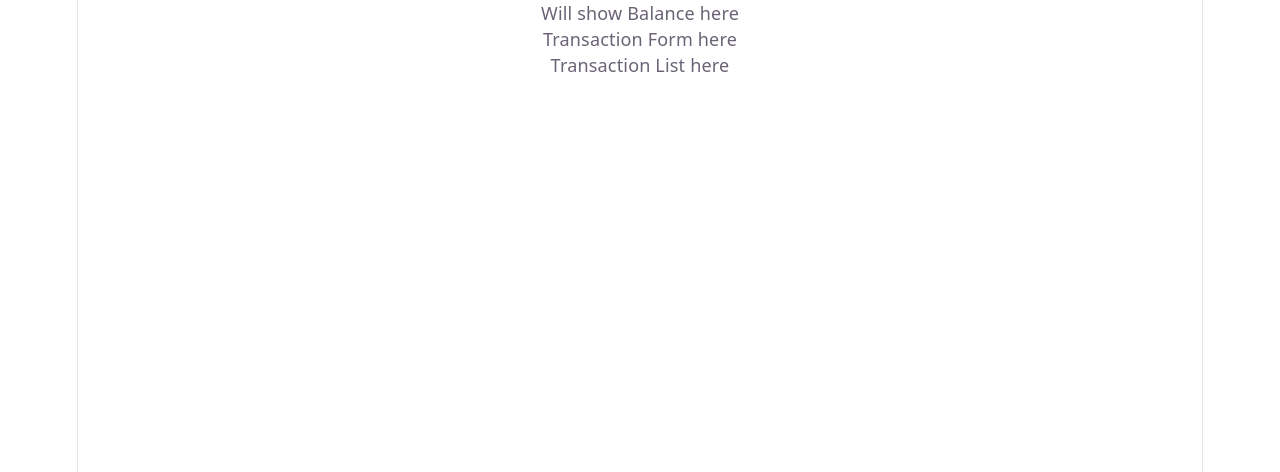
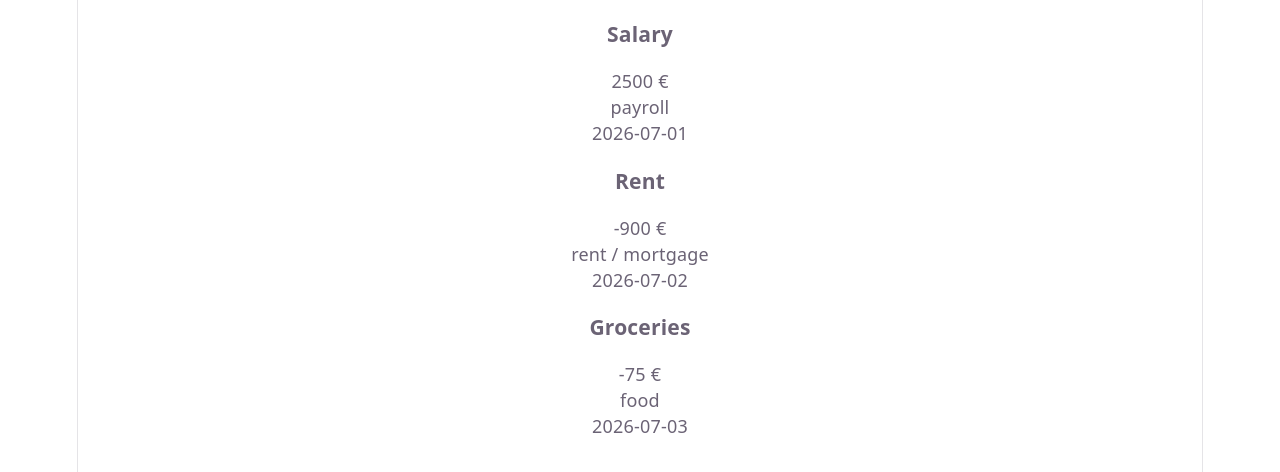
Before and after one commit to DanielGodoyGalindo/expense-tracker, a React (Vite) app: page / in a window 1280 px wide. Shown: the top 472 px of the page. Built offline with nearby package versions, Linux system fonts and the light colour scheme.

Commit message:
feat: add mock transactions to show TransactionList

```diff
--- a/src/App.tsx
+++ b/src/App.tsx
@@ -1,14 +1,36 @@
 import './App.css'
-import Balance from './components/Balance'
-import TransactionForm from './components/TransactionForm'
 import TransactionList from './components/TransactionList'
+import type { Transaction } from './types/transaction';
 
 function App() {
+
+  const transactions: Transaction[] = [
+    {
+      id: "1",
+      title: "Salary",
+      amount: 2500,
+      category: "payroll",
+      date: "2026-07-01",
+    },
+    {
+      id: "2",
+      title: "Rent",
+      amount: -900,
+      category: "rent / mortgage",
+      date: "2026-07-02",
+    },
+    {
+      id: "3",
+      title: "Groceries",
+      amount: -75,
+      category: "food",
+      date: "2026-07-03",
+    },
+  ];
+
   return (
     <>
-      <Balance />
-      <TransactionForm />
-      <TransactionList />
+      <TransactionList transactions={transactions} />
     </>
   )
 }
--- a/src/components/TransactionItem.tsx
+++ b/src/components/TransactionItem.tsx
@@ -1,5 +1,18 @@
-function TransactionItem() {
-  return <div>Transaction Item here</div>;
+import type { Transaction } from "../types/transaction";
+
+type Props = {
+  transaction: Transaction;
+};
+
+function TransactionItem({ transaction }: Props) {
+  return (
+    <div>
+      <h3>{transaction.title}</h3>
+      <p>{transaction.amount} €</p>
+      <p>{transaction.category}</p>
+      <p>{transaction.date}</p>
+    </div>
+  );
 }
 
 export default TransactionItem;
--- a/src/components/TransactionList.tsx
+++ b/src/components/TransactionList.tsx
@@ -1,5 +1,21 @@
-function TransactionList() {
-  return <div>Transaction List here</div>;
+import TransactionItem from "./TransactionItem";
+import type { Transaction } from "../types/transaction";
+
+type Props = {
+  transactions: Transaction[];
+};
+
+function TransactionList({ transactions }: Props) {
+  return (
+    <div>
+      {transactions.map((transaction) => (
+        <TransactionItem
+          key={transaction.id}
+          transaction={transaction}
+        />
+      ))}
+    </div>
+  );
 }
 
 export default TransactionList;
```
